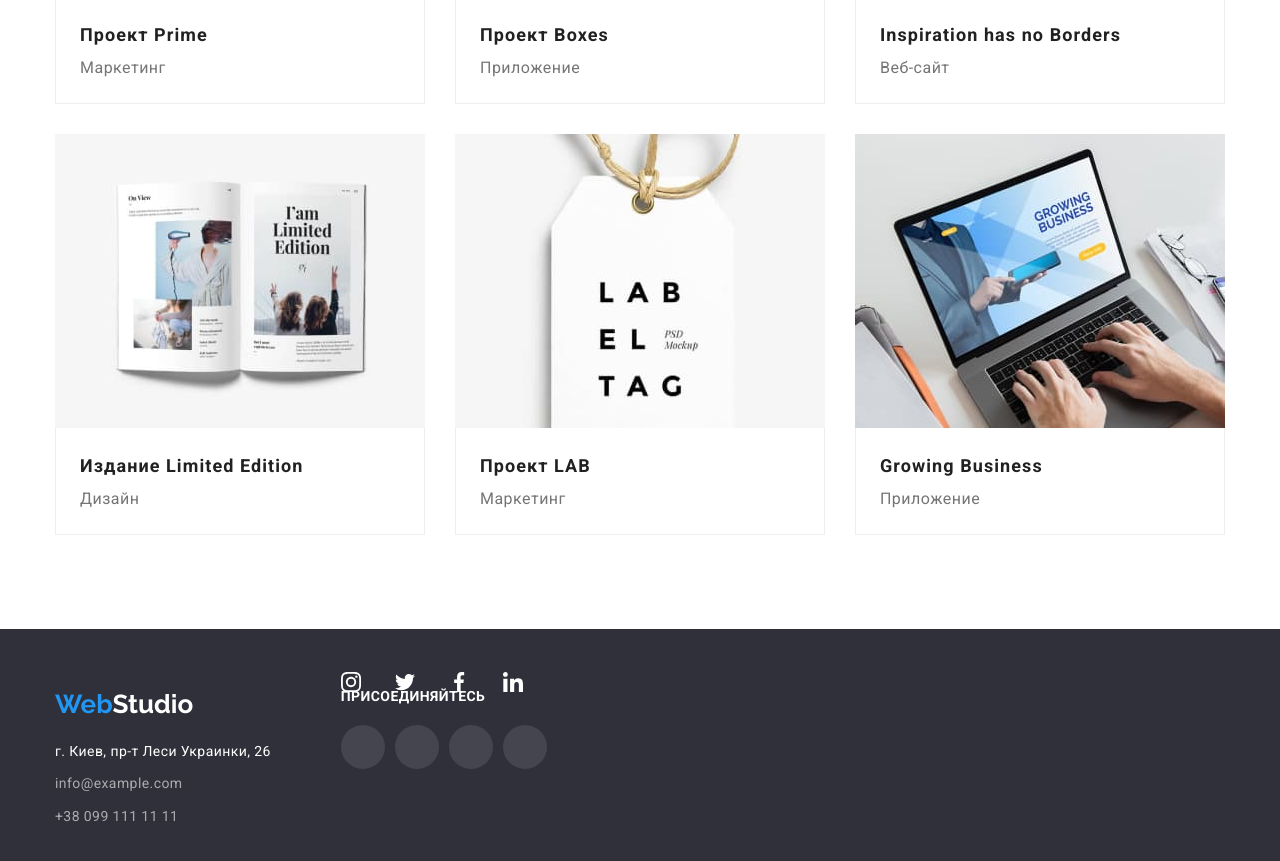
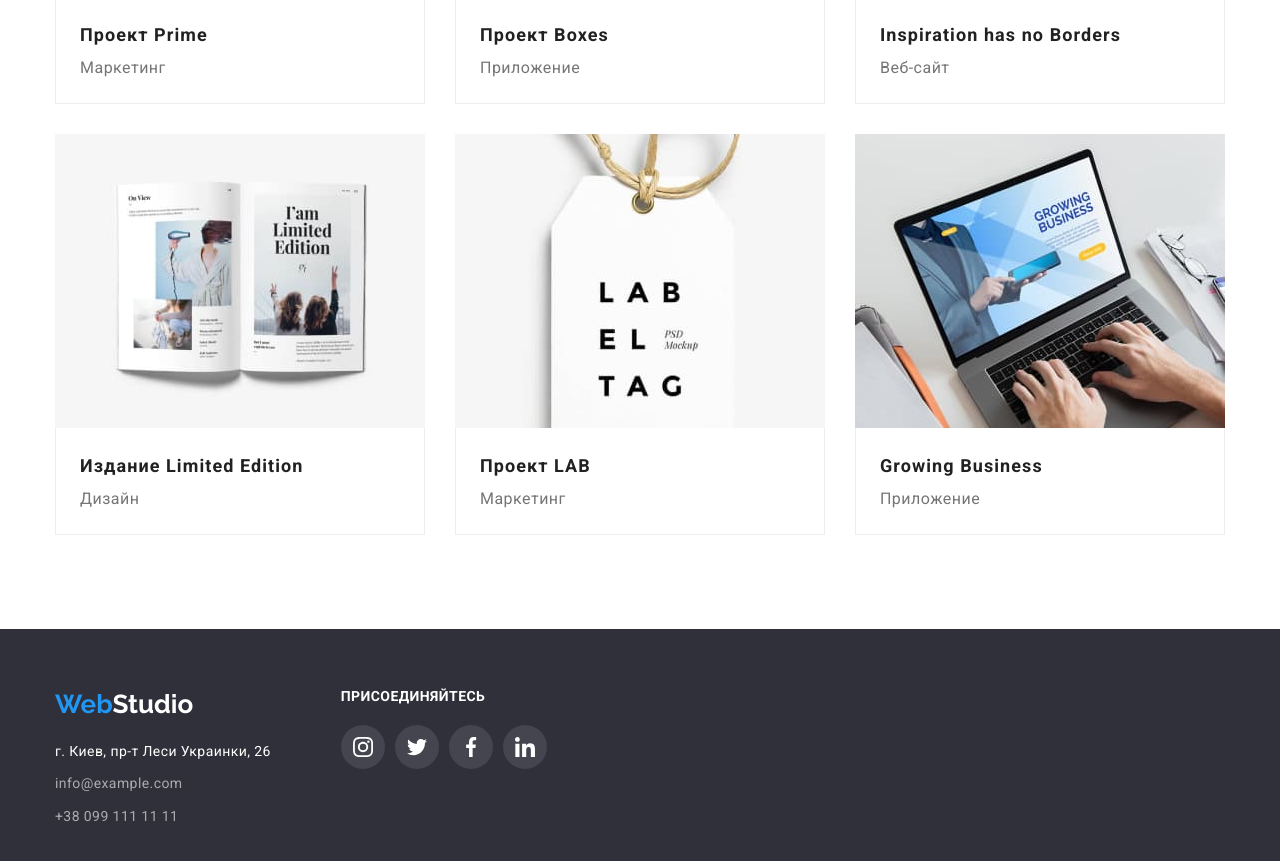
Before and after one commit to Serhii-05/goit-markup-hw-04, a plain HTML site: page portfolio.html in a window 1280 px wide. Shown: the part 991-1852 px from the top of the page. Drawn offline with Linux system fonts and the light colour scheme.

Commit message:
foot fix

```diff
--- a/portfolio.html
+++ b/portfolio.html
@@ -204,29 +204,29 @@
             <ul class="soc-list">
                 <li class="soc-item">
                     <a href="" class="soc-link">
-                            <svg class="foot-icon">
-                                <use href="./images/icons.svg#icon-instagram" width="20" height="20"></use>
+                        <svg class="foot-icon" width="20" height="20">
+                            <use href="./images/icons.svg#icon-instagram"></use>
                         </svg>
                     </a>
                 </li>
                 <li class="soc-item">
                     <a href="" class="soc-link">
-                            <svg class="foot-icon">
-                                <use href="./images/icons.svg#icon-twitter" width="20" height="20"></use>
+                        <svg class="foot-icon" width="20" height="20">
+                            <use href="./images/icons.svg#icon-twitter"></use>
                         </svg>
                     </a>
                 </li>
                 <li class="soc-item">
                     <a href="" class="soc-link">
-                            <svg class="foot-icon">
-                                <use href="./images/icons.svg#icon-facebook" width="20" height="20"></use>
+                        <svg class="foot-icon" width="20" height="20">
+                            <use href="./images/icons.svg#icon-facebook"></use>
                         </svg>
                     </a>
                 </li>
                 <li class="soc-item">
                     <a href="" class="soc-link">
-                            <svg class="foot-icon">
-                                <use href="./images/icons.svg#icon-linkedin" width="20" height="20"></use>
+                        <svg class="foot-icon" width="20" height="20">
+                            <use href="./images/icons.svg#icon-linkedin"></use>
                         </svg>
                     </a>
                 </li>
```
Lines whose indentation alone changed are shown as unchanged.
